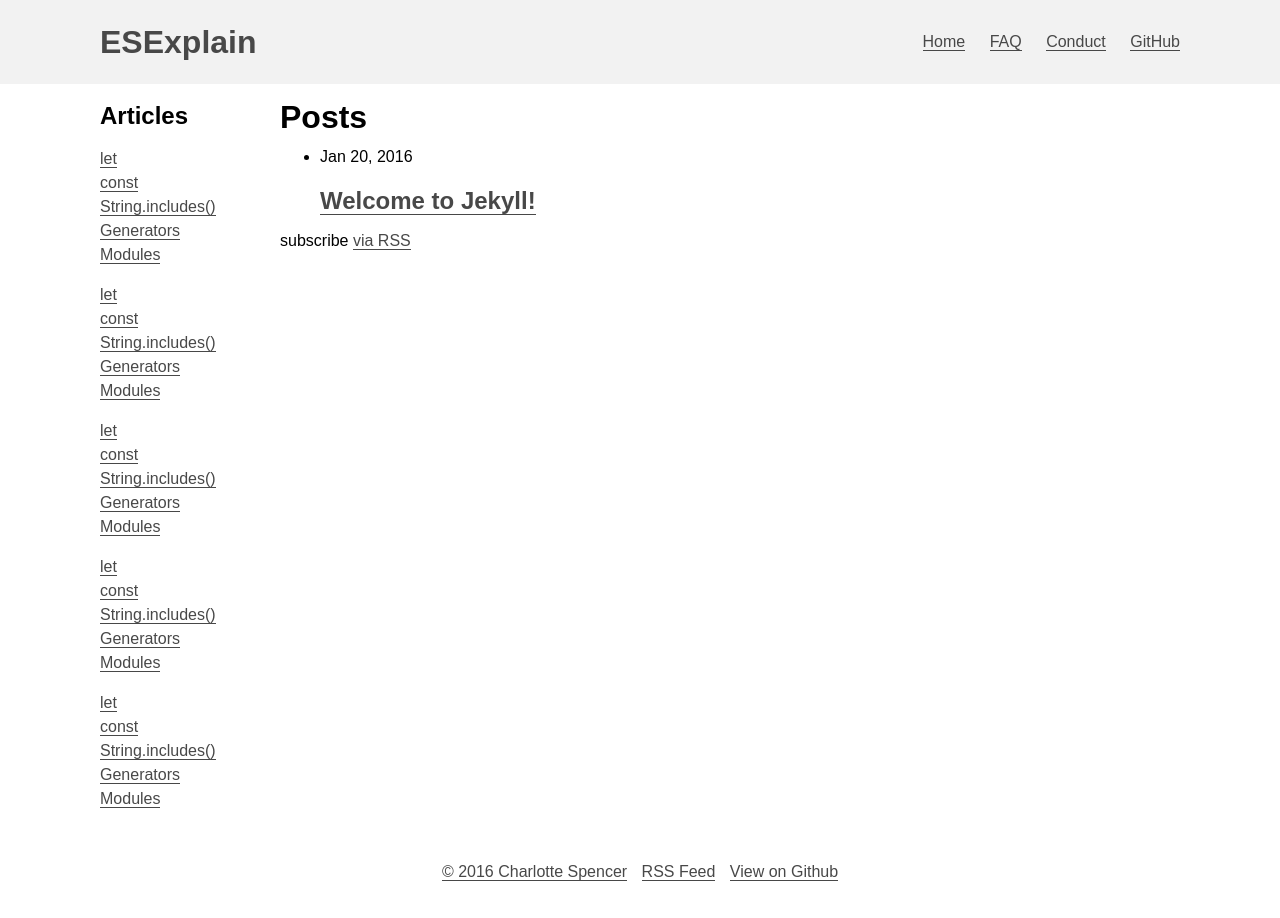
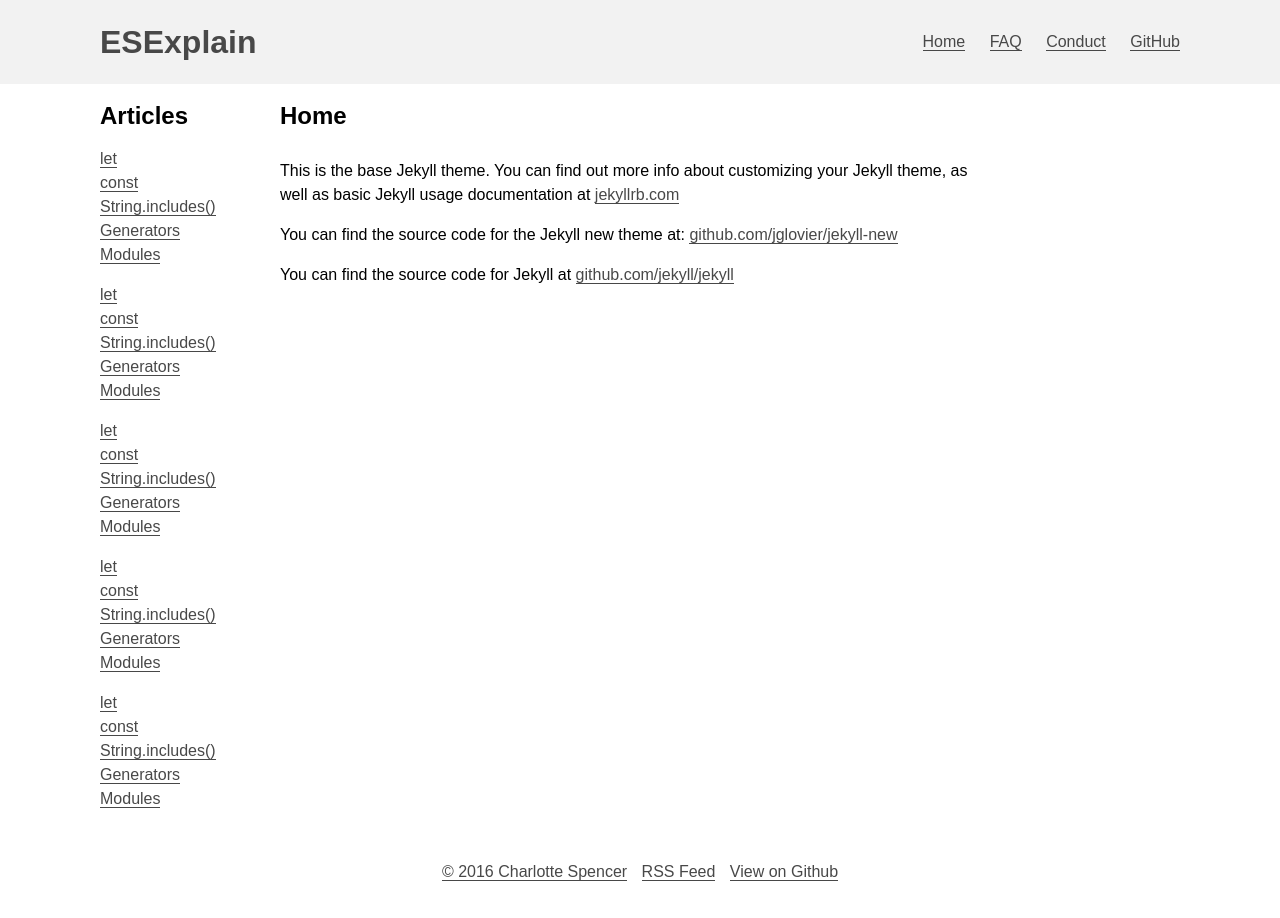
Before and after one commit to Charlotteis/ESExplain, a Jekyll site: the page built from index.md, in a window 1280 px wide. Built offline with Jekyll 4.4.1, drawn with Linux system fonts in a browser that asks for light colours.

Commit message:
feat: minor style tweaks

```diff
--- a/_layouts/page.html
+++ b/_layouts/page.html
@@ -4,7 +4,7 @@
 <section class="post">
 
   <header class="post-header">
-    <h1 class="post-title">{{ page.title }}</h1>
+    <span id='js-emoji-pencil'></span><h2 class="post-title">{{ page.title }}</h2>
   </header>
 
   <article class="post-content">
--- a/_layouts/post.html
+++ b/_layouts/post.html
@@ -4,7 +4,7 @@
 <section class="post">
 
   <header class="post-header">
-    <span id='js-emoji-pencil'></span><h1 class="post-title">{{ page.title }}</h1>
+    <span id='js-emoji-pencil'></span><h2 class="post-title">{{ page.title }}</h2>
     <p class="post-meta">{{ page.date | date: "%b %-d, %Y" }}{% if page.author %} • {{ page.author }}{% endif %}{% if page.meta %} • {{ page.meta }}{% endif %}</p>
   </header>
 
--- a/_sass/_base.scss
+++ b/_sass/_base.scss
@@ -26,7 +26,7 @@
 
 // Emojis
 span img {
-    vertical-align: baseline;
+    vertical-align: sub;
     padding-right: 5px;
     width: 25px;
 }
--- a/_sass/_post.scss
+++ b/_sass/_post.scss
@@ -1,7 +1,7 @@
 .post {
+    padding-top: 20px;
     max-width: 700px;
     padding-right: 100px;
-    padding-top: 5px;
 
     @include media-query($on-laptop) {
         padding-right: 20px;
@@ -13,5 +13,10 @@
 
     .post-title {
         display: inline-block;
+        margin-top: 0;
+    }
+
+    .post-meta {
+        margin-top: 0;
     }
 }
--- a/_sass/_sidebar.scss
+++ b/_sass/_sidebar.scss
@@ -7,12 +7,6 @@
 
     #articles-header {
         display: inline;
-    }
-
-    #js-emoji-book {
-        img {
-            vertical-align: sub;
-        }
     }
 
     #js-articles-toggle {
--- a/index.html
+++ /dev/null
@@ -1,23 +0,0 @@
----
-layout: default
----
-
-<div class="home">
-
-  <h1 class="page-heading">Posts</h1>
-
-  <ul class="post-list">
-    {% for post in site.posts %}
-      <li>
-        <span class="post-meta">{{ post.date | date: "%b %-d, %Y" }}</span>
-
-        <h2>
-          <a class="post-link" href="{{ post.url | prepend: site.baseurl }}">{{ post.title }}</a>
-        </h2>
-      </li>
-    {% endfor %}
-  </ul>
-
-  <p class="rss-subscribe">subscribe <a href="{{ "/feed.xml" | prepend: site.baseurl }}">via RSS</a></p>
-
-</div>
--- /dev/null
+++ b/index.md
@@ -0,0 +1,11 @@
+---
+layout: page
+title: Home
+permalink: /
+---
+
+This is the base Jekyll theme. You can find out more info about customizing your Jekyll theme, as well as basic Jekyll usage documentation at [jekyllrb.com](http://jekyllrb.com/)
+
+You can find the source code for the Jekyll new theme at: [github.com/jglovier/jekyll-new](https://github.com/jglovier/jekyll-new)
+
+You can find the source code for Jekyll at [github.com/jekyll/jekyll](https://github.com/jekyll/jekyll)
```
